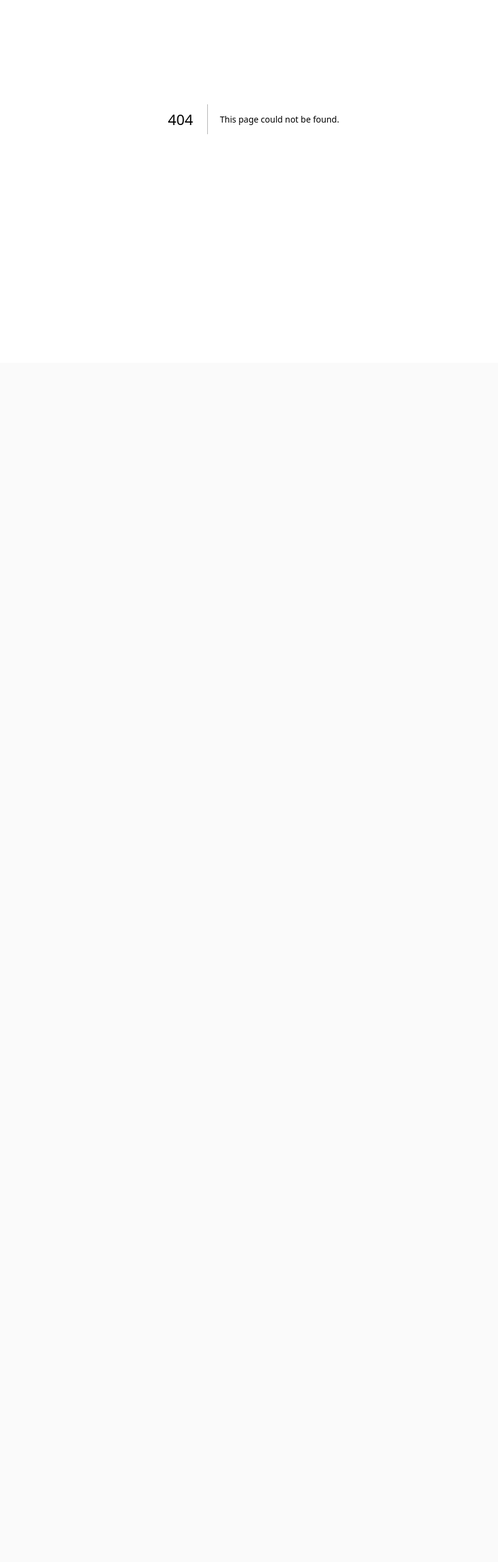
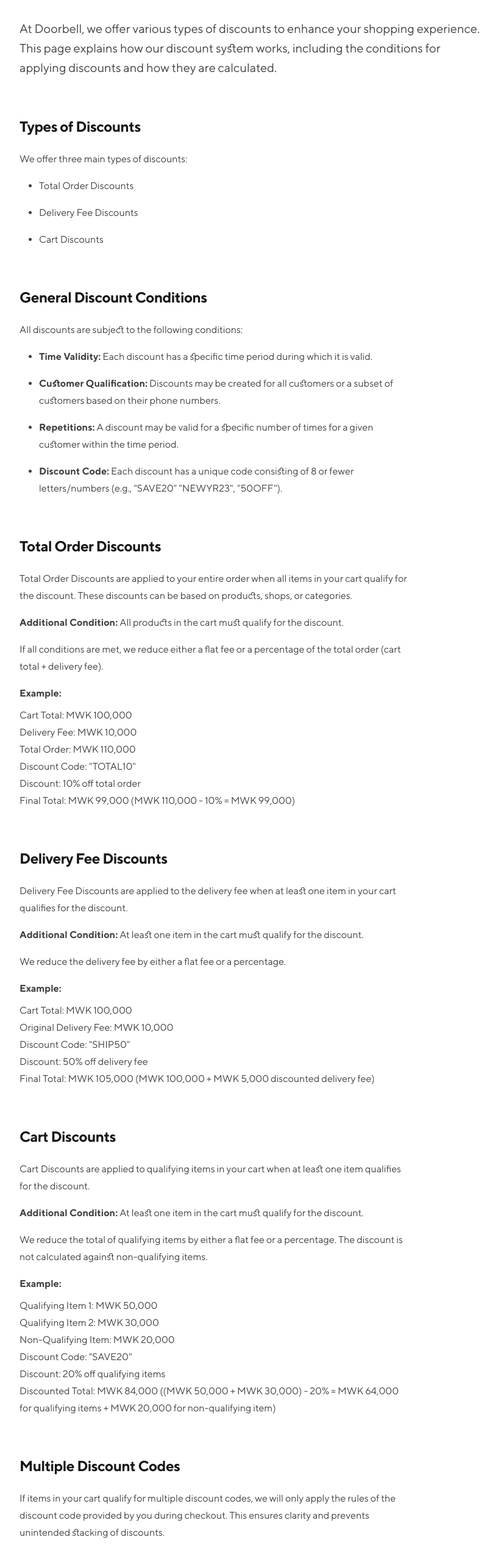
Before and after one commit to liwoo/doorbell-site, a Next.js app: page /discount-conditions in a window 1280 px wide. Before the commit this address had no page. Shown: the part 205-2766 px from the top of the page at 61% size, without its empty margins (224-1041 px from the left). Before the commit the page ends 800 px from the top, so only its background shows below. Built offline with nearby package versions, Linux system fonts and the light colour scheme.

Commit message:
discount conditions

```diff
--- /dev/null
+++ b/src/pages/discount-conditions.jsx
@@ -0,0 +1,149 @@
+import MainLayout from "@/layouts/MainLayout";
+import Link from "next/link";
+
+export default function DiscountConditions() {
+    return (
+        <MainLayout title={"Discount Conditions | Doorbell - Zatheka App"}>
+            <div className="bg-white px-6 py-32 lg:px-8">
+                <div className="mx-auto max-w-3xl text-base leading-7 text-gray-700">
+                    <p className="text-base font-semibold leading-7 text-indigo-600">Understanding Our Discount System</p>
+                    <h1 className="mt-2 text-3xl font-bold tracking-tight text-gray-900 sm:text-4xl">Discount Conditions</h1>
+                    <p className="mt-6 text-xl leading-8">
+                        At Doorbell, we offer various types of discounts to enhance your shopping experience. This page explains how our discount system works, including the conditions for applying discounts and how they are calculated.
+                    </p>
+
+                    <div className="mt-10 max-w-2xl">
+                        <h2 className="mt-16 text-2xl font-bold tracking-tight text-gray-900">Types of Discounts</h2>
+                        <p className="mt-6">
+                            We offer three main types of discounts:
+                        </p>
+                        <ul className="mt-4 gap-y-4 flex flex-col ml-8 list-disc">
+                            <li>Total Order Discounts</li>
+                            <li>Delivery Fee Discounts</li>
+                            <li>Cart Discounts</li>
+                        </ul>
+                    </div>
+
+                    <div className="mt-10 max-w-2xl">
+                        <h2 className="mt-16 text-2xl font-bold tracking-tight text-gray-900">General Discount Conditions</h2>
+                        <p className="mt-6">
+                            All discounts are subject to the following conditions:
+                        </p>
+                        <ul className="mt-4 gap-y-4 flex flex-col ml-8 list-disc">
+                            <li><strong>Time Validity:</strong> Each discount has a specific time period during which it is valid.</li>
+                            <li><strong>Customer Qualification:</strong> Discounts may be created for all customers or a subset of customers based on their phone numbers.</li>
+                            <li><strong>Repetitions:</strong> A discount may be valid for a specific number of times for a given customer within the time period.</li>
+                            <li><strong>Discount Code:</strong> Each discount has a unique code consisting of 8 or fewer letters/numbers (e.g., &quot;SAVE20&quot; &quot;NEWYR23&quot;, &quot;50OFF&quot;).</li>
+                        </ul>
+                    </div>
+
+                    <div className="mt-10 max-w-2xl">
+                        <h2 className="mt-16 text-2xl font-bold tracking-tight text-gray-900">Total Order Discounts</h2>
+                        <p className="mt-6">
+                            Total Order Discounts are applied to your entire order when all items in your cart qualify for the discount. These discounts can be based on products, shops, or categories.
+                        </p>
+                        <p className="mt-4">
+                            <strong>Additional Condition:</strong> All products in the cart must qualify for the discount.
+                        </p>
+                        <p className="mt-4">
+                            If all conditions are met, we reduce either a flat fee or a percentage of the total order (cart total + delivery fee).
+                        </p>
+                        <p className="mt-4">
+                            <strong>Example:</strong>
+                        </p>
+                        <p className="mt-2">
+                            Cart Total: MWK 100,000<br />
+                            Delivery Fee: MWK 10,000<br />
+                            Total Order: MWK 110,000<br />
+                            Discount Code: &quot;TOTAL10&quot;<br />
+                            Discount: 10% off total order<br />
+                            Final Total: MWK 99,000 (MWK 110,000 - 10% = MWK 99,000)
+                        </p>
+                    </div>
+
+                    <div className="mt-10 max-w-2xl">
+                        <h2 className="mt-16 text-2xl font-bold tracking-tight text-gray-900">Delivery Fee Discounts</h2>
+                        <p className="mt-6">
+                            Delivery Fee Discounts are applied to the delivery fee when at least one item in your cart qualifies for the discount.
+                        </p>
+                        <p className="mt-4">
+                            <strong>Additional Condition:</strong> At least one item in the cart must qualify for the discount.
+                        </p>
+                        <p className="mt-4">
+                            We reduce the delivery fee by either a flat fee or a percentage.
+                        </p>
+                        <p className="mt-4">
+                            <strong>Example:</strong>
+                        </p>
+                        <p className="mt-2">
+                            Cart Total: MWK 100,000<br />
+                            Original Delivery Fee: MWK 10,000<br />
+                            Discount Code: &quot;SHIP50&quot;<br />
+                            Discount: 50% off delivery fee<br />
+                            Final Total: MWK 105,000 (MWK 100,000 + MWK 5,000 discounted delivery fee)
+                        </p>
+                    </div>
+
+                    <div className="mt-10 max-w-2xl">
+                        <h2 className="mt-16 text-2xl font-bold tracking-tight text-gray-900">Cart Discounts</h2>
+                        <p className="mt-6">
+                            Cart Discounts are applied to qualifying items in your cart when at least one item qualifies for the discount.
+                        </p>
+                        <p className="mt-4">
+                            <strong>Additional Condition:</strong> At least one item in the cart must qualify for the discount.
+                        </p>
+                        <p className="mt-4">
+                            We reduce the total of qualifying items by either a flat fee or a percentage. The discount is not calculated against non-qualifying items.
+                        </p>
+                        <p className="mt-4">
+                            <strong>Example:</strong>
+                        </p>
+                        <p className="mt-2">
+                            Qualifying Item 1: MWK 50,000<br />
+                            Qualifying Item 2: MWK 30,000<br />
+                            Non-Qualifying Item: MWK 20,000<br />
+                            Discount Code: &quot;SAVE20&quot;<br />
+                            Discount: 20% off qualifying items<br />
+                            Discounted Total: MWK 84,000 ((MWK 50,000 + MWK 30,000) - 20% = MWK 64,000 for qualifying items + MWK 20,000 for non-qualifying item)
+                        </p>
+                    </div>
+
+                    <div className="mt-10 max-w-2xl">
+                        <h2 className="mt-16 text-2xl font-bold tracking-tight text-gray-900">Multiple Discount Codes</h2>
+                        <p className="mt-6">
+                            If items in your cart qualify for multiple discount codes, we will only apply the rules of the discount code provided by you during checkout. This ensures clarity and prevents unintended stacking of discounts.
+                        </p>
+                    </div>
+
+                    <div className="mt-10 max-w-2xl">
+                        <h2 className="mt-16 text-2xl font-bold tracking-tight text-gray-900">Discount Revocation</h2>
+                        <p className="mt-6">
+                            A discount may be revoked if:
+                        </p>
+                        <ul className="mt-2 gap-y-2 flex flex-col ml-8 list-disc">
+                            <li>The discount period has expired</li>
+                            <li>The discount code has reached its usage limit for the customer</li>
+                            <li>The items in your cart no longer qualify for the discount</li>
+                            <li>Your account no longer meets the discount criteria</li>
+                        </ul>
+                        <p className="mt-4">
+                            If a discount is revoked, your order will be recalculated based on the standard pricing without the discount applied.
+                        </p>
+                    </div>
+
+                    <div className="mt-10 max-w-2xl">
+                        <h2 className="mt-16 text-2xl font-bold tracking-tight text-gray-900">Questions?</h2>
+                        <p className="mt-6">
+                            If you have any questions about our discount system or need clarification on a specific discount, please don&apos;t hesitate to contact us.
+                        </p>
+                        <ul className="mt-4 gap-y-4 flex flex-col ml-8 list-disc">
+                            <li>Via Email: <Link href={"mailto:support@doorbell.mw"}>support@doorbell.mw</Link></li>
+                            <li>Via Phone: <Link href={"tel:+265999889000"}>+265 (0) 999 889 000</Link></li>
+                            <li>Via our <Link className={"underline text-primary-dark"} href={"/#contact"}>Contact Form</Link></li>
+                        </ul>
+                    </div>
+                </div>
+            </div>
+        </MainLayout>
+    )
+}
```
